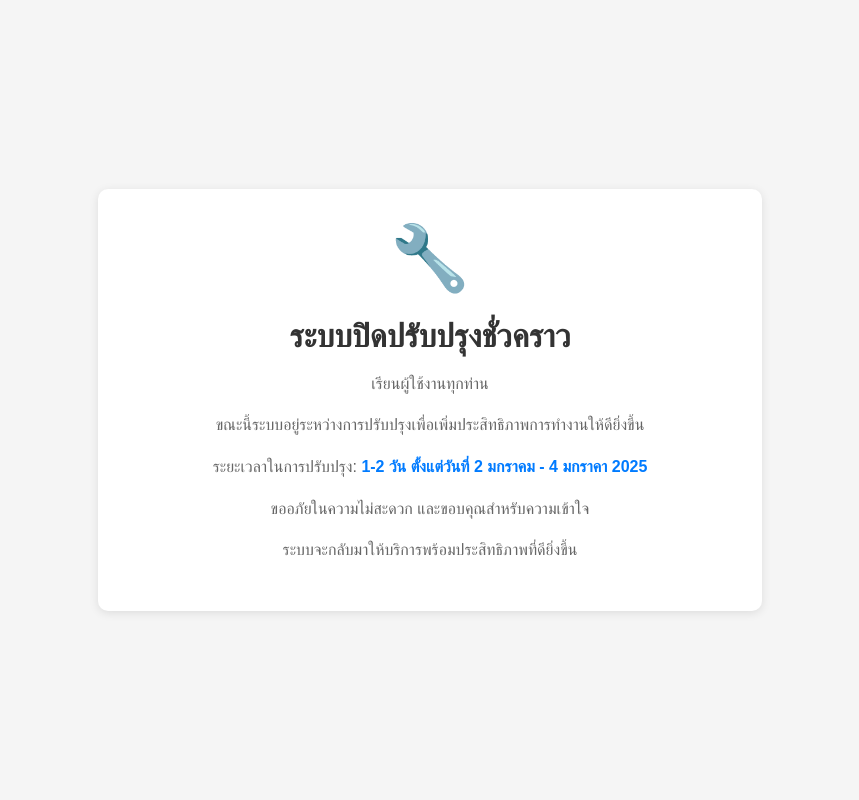
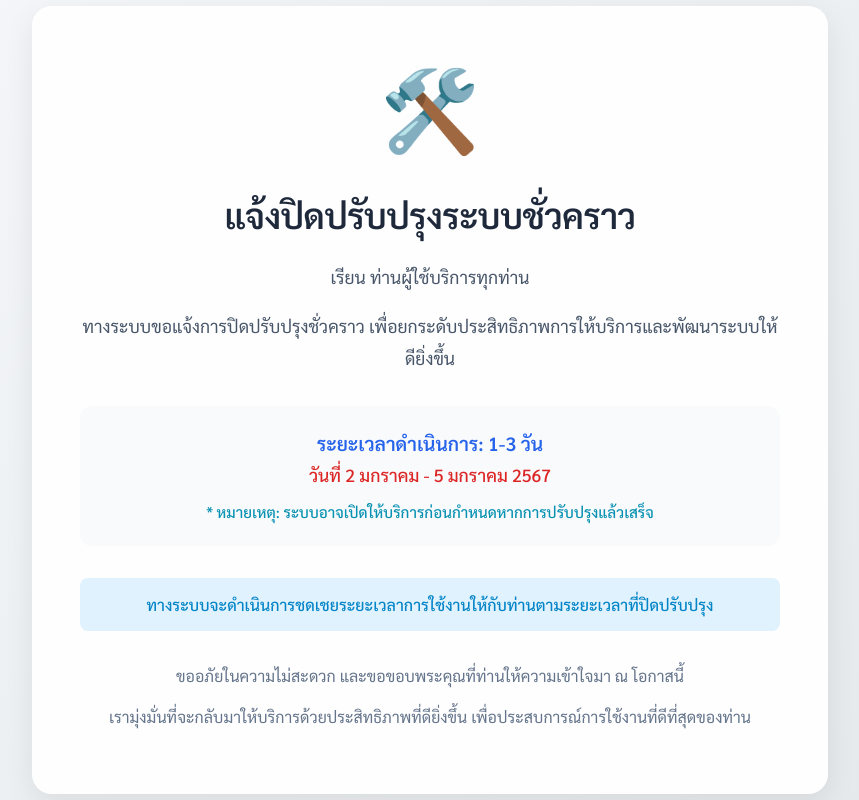
Before and after one commit to nitivit2548/maintenance, a plain HTML site: page index.html in a window 1280 px wide. Shown: the whole page, without its empty margins (210-1069 px from the left). Drawn offline with nearby package versions, Linux system fonts and the light colour scheme.

Commit message:
update ui

```diff
--- a/index.html
+++ b/index.html
@@ -3,60 +3,154 @@
 <head>
     <meta charset="UTF-8">
     <meta name="viewport" content="width=device-width, initial-scale=1.0">
-    <title>ระบบปิดปรับปรุงชั่วคราว</title>
+    <title>แจ้งปิดปรับปรุงระบบชั่วคราว</title>
+    <link href="https://fonts.googleapis.com/css2?family=Sarabun:wght@300;400;500;600;700&display=swap" rel="stylesheet">
+    <link href="https://cdnjs.cloudflare.com/ajax/libs/animate.css/4.1.1/animate.min.css" rel="stylesheet">
     <style>
         body {
             font-family: 'Sarabun', sans-serif;
-            background-color: #f5f5f5;
+            background: linear-gradient(135deg, #f5f7fa 0%, #e4e8eb 100%);
+            margin: 0;
+            min-height: 100vh;
             display: flex;
             justify-content: center;
             align-items: center;
-            height: 100vh;
-            margin: 0;
         }
 
         .maintenance-container {
+            background: rgba(255, 255, 255, 0.95);
+            padding: 3rem;
+            border-radius: 20px;
+            box-shadow: 0 10px 30px rgba(0, 0, 0, 0.08);
+            max-width: 700px;
+            width: 90%;
             text-align: center;
-            background-color: white;
-            padding: 2rem;
-            border-radius: 10px;
-            box-shadow: 0 2px 10px rgba(0, 0, 0, 0.1);
-            max-width: 600px;
-            width: 90%;
+            animation: fadeIn 1s ease-in;
+        }
+
+        .logo-container {
+            margin-bottom: 2rem;
         }
 
         .icon {
-            font-size: 4rem;
-            color: #007bff;
+            font-size: 5rem;
+            color: #2563eb;
+            margin-bottom: 1.5rem;
+            animation: bounce 2s infinite;
+        }
+
+        h1 {
+            color: #1e293b;
+            font-size: 2.2rem;
+            font-weight: 600;
+            margin-bottom: 1.5rem;
+            letter-spacing: -0.5px;
+        }
+
+        .message {
+            color: #475569;
+            font-size: 1.1rem;
+            line-height: 1.8;
+            margin-bottom: 1.5rem;
+        }
+
+        .timeline {
+            background: #f8fafc;
+            padding: 1.5rem;
+            border-radius: 12px;
+            margin: 2rem 0;
+        }
+
+        .period {
+            color: #2563eb;
+            font-weight: 600;
+            font-size: 1.2rem;
+            margin-bottom: 0.5rem;
+        }
+
+        .dates {
+            color: #dc2626;
+            font-weight: 500;
+            font-size: 1.1rem;
             margin-bottom: 1rem;
         }
 
-        h1 {
-            color: #333;
-            margin-bottom: 1rem;
+        .note {
+            color: #0891b2;
+            font-size: 0.95rem;
+            font-weight: 500;
         }
 
-        p {
-            color: #666;
-            line-height: 1.6;
-            margin-bottom: 1rem;
+        .compensation {
+            background: #e0f2fe;
+            color: #0284c7;
+            padding: 1rem;
+            border-radius: 8px;
+            margin: 1.5rem 0;
+            font-weight: 500;
         }
 
-        .highlight {
-            color: #007bff;
-            font-weight: bold;
+        .footer-message {
+            color: #64748b;
+            font-size: 1rem;
+            line-height: 1.6;
+            margin-top: 2rem;
+        }
+
+        @keyframes bounce {
+            0%, 20%, 50%, 80%, 100% {
+                transform: translateY(0);
+            }
+            40% {
+                transform: translateY(-20px);
+            }
+            60% {
+                transform: translateY(-10px);
+            }
+        }
+
+        @media (max-width: 640px) {
+            .maintenance-container {
+                padding: 2rem;
+            }
+
+            h1 {
+                font-size: 1.8rem;
+            }
+
+            .message {
+                font-size: 1rem;
+            }
         }
     </style>
 </head>
 <body>
     <div class="maintenance-container">
-        <div class="icon">🔧</div>
-        <h1>ระบบปิดปรับปรุงชั่วคราว</h1>
-        <p>เรียนผู้ใช้งานทุกท่าน</p>
-        <p>ขณะนี้ระบบอยู่ระหว่างการปรับปรุงเพื่อเพิ่มประสิทธิภาพการทำงานให้ดียิ่งขึ้น</p>
-        <p>ระยะเวลาในการปรับปรุง: <span class="highlight">1-2 วัน ตั้งแต่วันที่ 2 มกราคม - 4 มกราคา 2025</span></p>
-        <p>ขออภัยในความไม่สะดวก และขอบคุณสำหรับความเข้าใจ</p>
-        <p>ระบบจะกลับมาให้บริการพร้อมประสิทธิภาพที่ดียิ่งขึ้น</p>
+        <div class="logo-container">
+            <div class="icon">🛠️</div>
+        </div>
+
+        <h1>แจ้งปิดปรับปรุงระบบชั่วคราว</h1>
+
+        <div class="message">
+            <p>เรียน ท่านผู้ใช้บริการทุกท่าน</p>
+            <p>ทางระบบขอแจ้งการปิดปรับปรุงชั่วคราว เพื่อยกระดับประสิทธิภาพการให้บริการและพัฒนาระบบให้ดียิ่งขึ้น</p>
+        </div>
+
+        <div class="timeline">
+            <div class="period">ระยะเวลาดำเนินการ: 1-3 วัน</div>
+            <div class="dates">วันที่ 2 มกราคม - 5 มกราคม 2567</div>
+            <div class="note">* หมายเหตุ: ระบบอาจเปิดให้บริการก่อนกำหนดหากการปรับปรุงแล้วเสร็จ</div>
+        </div>
+
+        <div class="compensation">
+            ทางระบบจะดำเนินการชดเชยระยะเวลาการใช้งานให้กับท่านตามระยะเวลาที่ปิดปรับปรุง
+        </div>
+
+        <div class="footer-message">
+            <p>ขออภัยในความไม่สะดวก และขอขอบพระคุณที่ท่านให้ความเข้าใจมา ณ โอกาสนี้</p>
+            <p>เรามุ่งมั่นที่จะกลับมาให้บริการด้วยประสิทธิภาพที่ดียิ่งขึ้น เพื่อประสบการณ์การใช้งานที่ดีที่สุดของท่าน</p>
+        </div>
     </div>
 </body>
 </html>
```
